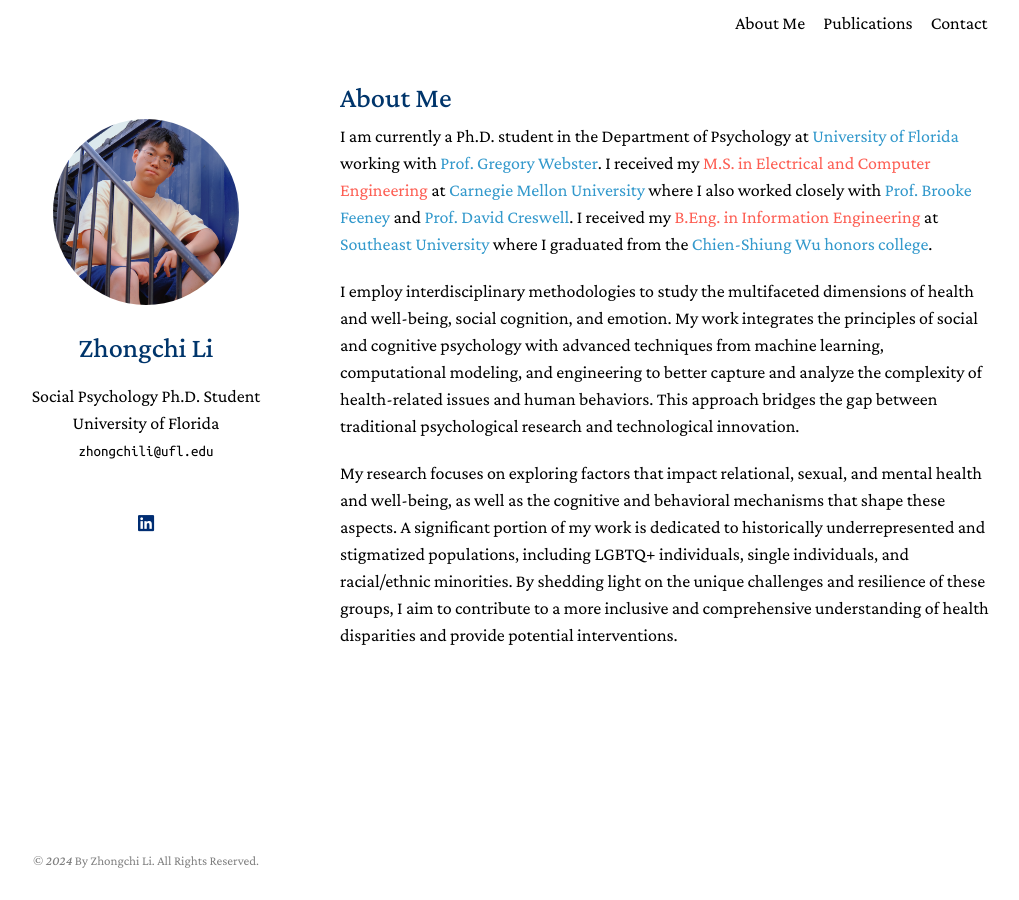
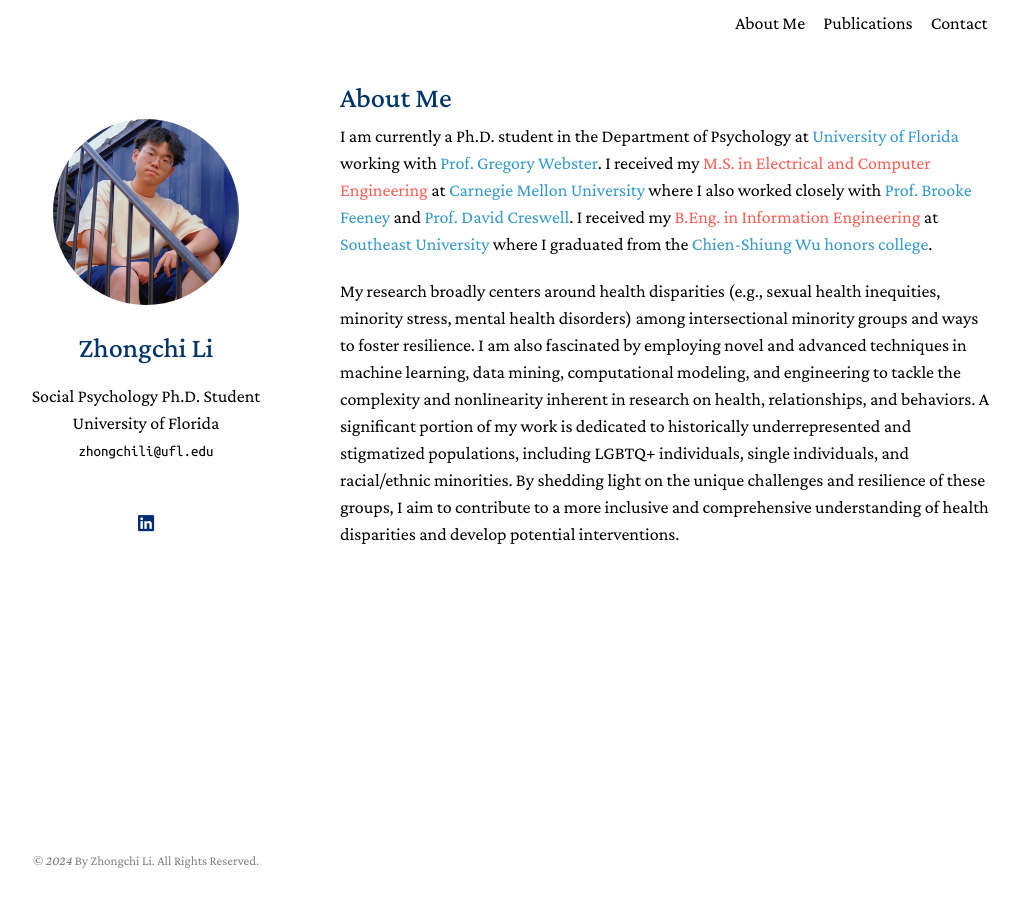
Before and after one commit to zhongchili52/zhongchili52.github.io, a Jekyll site: the page built from index.md, in a window 1280 px wide. Shown: the whole page, without its empty margins (130-1149 px from the left). Built offline with Jekyll 4.4.1, drawn with Linux system fonts in a browser that asks for light colours; a style sheet for code colours, icons or effects is not loaded.

Commit message:
Update index.md

```diff
--- a/index.md
+++ b/index.md
@@ -9,6 +9,4 @@
 
 I am currently a Ph.D. student in the Department of Psychology at [University of Florida](https://psych.ufl.edu/social-psychology/people/) working with [Prof. Gregory Webster](https://www.gdwebster.com/). I received my <font color="#fd5e53">M.S. in Electrical and Computer Engineering</font> at [Carnegie Mellon University](https://www.ece.cmu.edu/) where I also worked closely with [Prof. Brooke Feeney](https://www.cmu.edu/dietrich/psychology/relationships-lab/brooke-feeney-associate-professor.html) and [Prof. David Creswell](https://www.healthandhumanperformancelab.com/people). I received my <font color="#fd5e53">B.Eng. in Information Engineering</font> at [Southeast University](https://www.seu.edu.cn/english/) where I graduated from the [Chien-Shiung Wu honors college](https://wjx.seu.edu.cn/wjxen/).
 
-I employ interdisciplinary methodologies to study the multifaceted dimensions of health and well-being, social cognition, and emotion. My work integrates the principles of social and cognitive psychology with advanced techniques from machine learning, computational modeling, and engineering to better capture and analyze the complexity of health-related issues and human behaviors. This approach bridges the gap between traditional psychological research and technological innovation.
-
-My research focuses on exploring factors that impact relational, sexual, and mental health and well-being, as well as the cognitive and behavioral mechanisms that shape these aspects. A significant portion of my work is dedicated to historically underrepresented and stigmatized populations, including LGBTQ+ individuals, single individuals, and racial/ethnic minorities. By shedding light on the unique challenges and resilience of these groups, I aim to contribute to a more inclusive and comprehensive understanding of health disparities and provide potential interventions.
+My research broadly centers around health disparities (e.g., sexual health inequities, minority stress, mental health disorders) among intersectional minority groups and ways to foster resilience. I am also fascinated by employing novel and advanced techniques in machine learning, data mining, computational modeling, and engineering to tackle the complexity and nonlinearity inherent in research on health, relationships, and behaviors. A significant portion of my work is dedicated to historically underrepresented and stigmatized populations, including LGBTQ+ individuals, single individuals, and racial/ethnic minorities. By shedding light on the unique challenges and resilience of these groups, I aim to contribute to a more inclusive and comprehensive understanding of health disparities and develop potential interventions.
```
